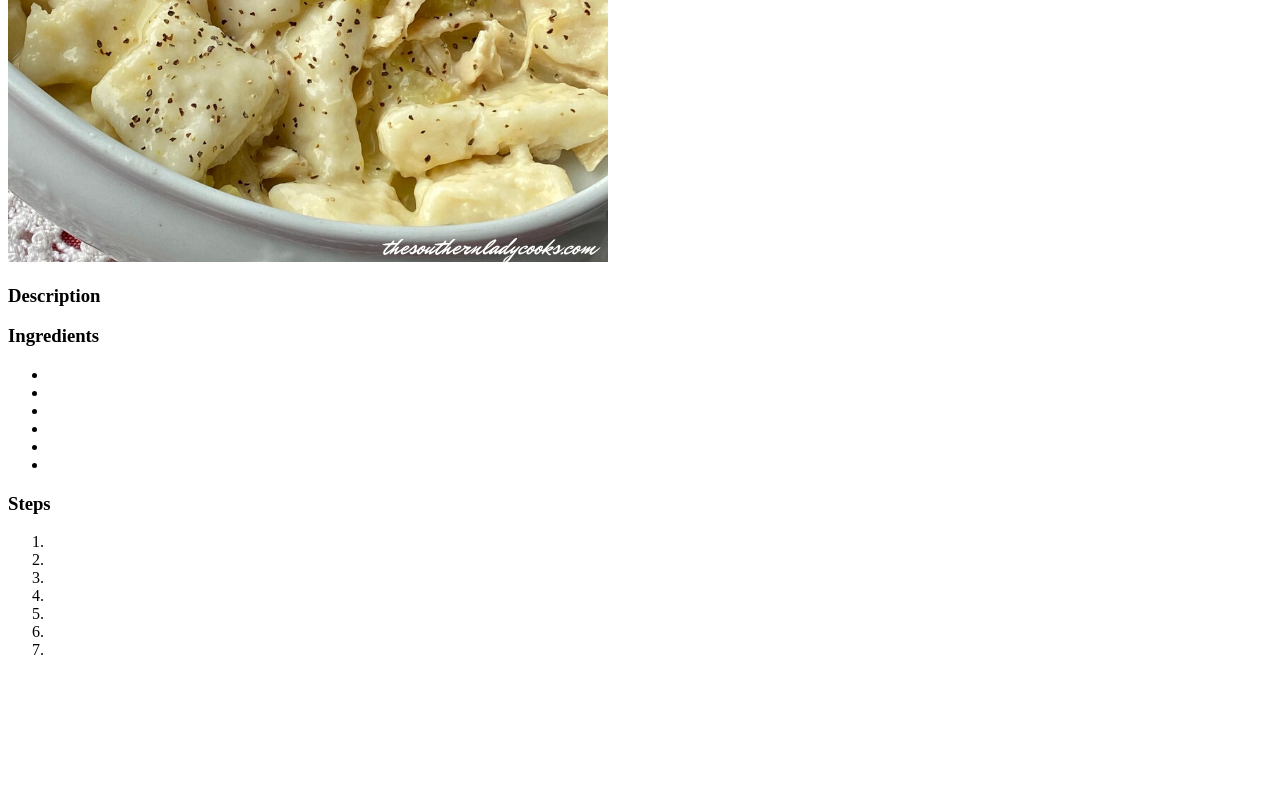
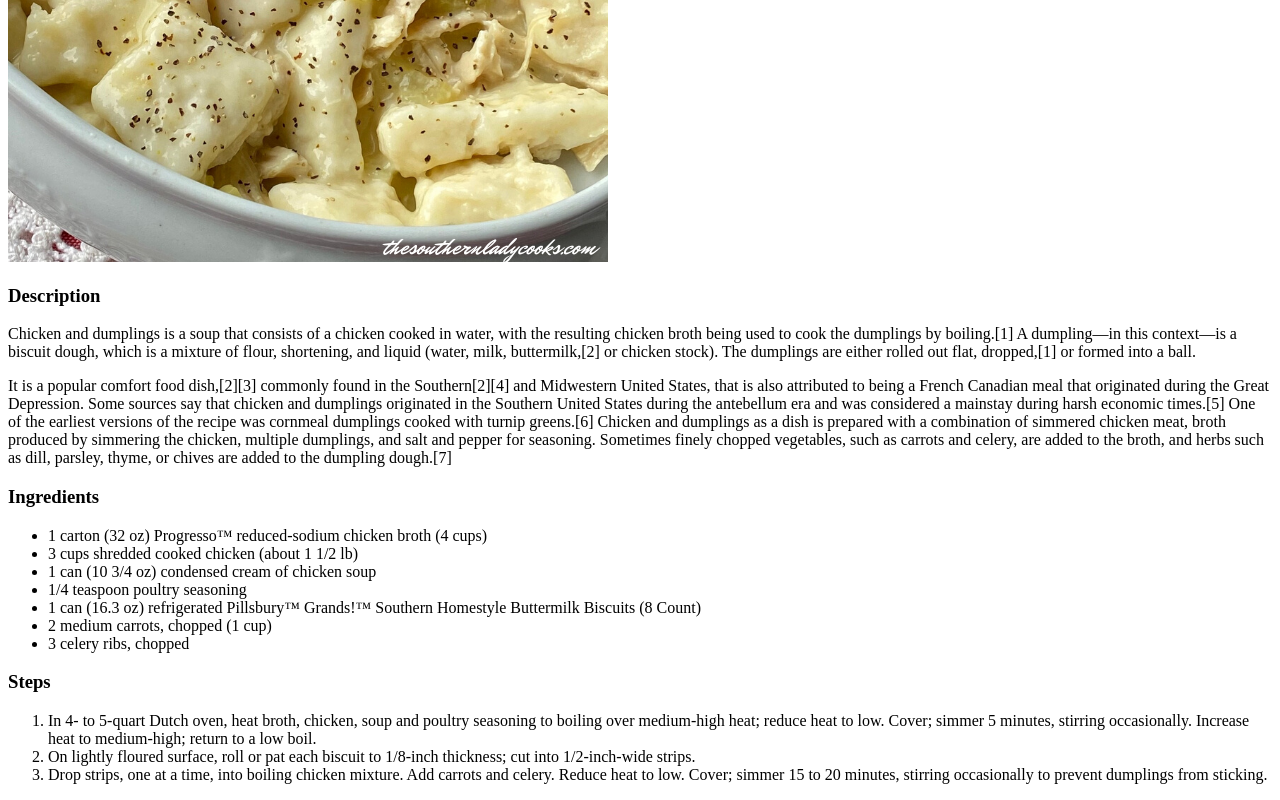
Before and after one commit to cockerhamsg/odin-recipes, a plain HTML site: page recipes/chickendumps.html in a window 1280 px wide. Shown: the part 568-1368 px from the top of the page. Before the commit the page ends 1243 px from the top, so only its background shows below. Drawn offline with Linux system fonts and the light colour scheme; files whose address does not match are found by name.

Commit message:
Add chicken dumplings content

```diff
--- a/recipes/chickendumps.html
+++ b/recipes/chickendumps.html
@@ -14,28 +14,41 @@
     <img src="/home/graham/repos/odin-recipes/photos/chickdump.png" alt="photo of chicken and dumplings">
 
     <h3>Description</h3>
-    <p></p>
-    <p></p>
+    <p>Chicken and dumplings is a soup that consists of a chicken cooked in water, with the resulting chicken broth
+        being used to cook the dumplings by boiling.[1] A dumpling—in this context—is a biscuit dough, which is a
+        mixture of flour, shortening, and liquid (water, milk, buttermilk,[2] or chicken stock). The dumplings are
+        either rolled out flat, dropped,[1] or formed into a ball.</p>
+    <p>It is a popular comfort food dish,[2][3] commonly found in the Southern[2][4] and Midwestern United States, that
+        is also attributed to being a French Canadian meal that originated during the Great Depression. Some sources say
+        that chicken and dumplings originated in the Southern United States during the antebellum era and was considered
+        a mainstay during harsh economic times.[5] One of the earliest versions of the recipe was cornmeal dumplings
+        cooked with turnip greens.[6] Chicken and dumplings as a dish is prepared with a combination of simmered chicken
+        meat, broth produced by simmering the chicken, multiple dumplings, and salt and pepper for seasoning. Sometimes
+        finely chopped vegetables, such as carrots and celery, are added to the broth, and herbs such as dill, parsley,
+        thyme, or chives are added to the dumpling dough.[7]</p>
 
     <h3>Ingredients</h3>
     <ul>
-        <li></li>
-        <li></li>
-        <li></li>
-        <li></li>
-        <li></li>
-        <li></li>
+        <li>1 carton (32 oz) Progresso™ reduced-sodium chicken broth (4 cups)
+        </li>
+        <li>3 cups shredded cooked chicken (about 1 1/2 lb)</li>
+        <li>1 can (10 3/4 oz) condensed cream of chicken soup</li>
+        <li>1/4 teaspoon poultry seasoning</li>
+        <li>1 can (16.3 oz) refrigerated Pillsbury™ Grands!™ Southern Homestyle Buttermilk Biscuits (8 Count)</li>
+        <li>2 medium carrots, chopped (1 cup)</li>
+        <li>3 celery ribs, chopped</li>
     </ul>
 
     <h3>Steps</h3>
     <ol>
-        <li></li>
-        <li></li>
-        <li></li>
-        <li></li>
-        <li></li>
-        <li></li>
-        <li></li>
+        <li>In 4- to 5-quart Dutch oven, heat broth, chicken, soup and poultry seasoning to boiling over medium-high
+            heat; reduce heat to low. Cover; simmer 5 minutes, stirring occasionally. Increase heat to medium-high;
+            return to a low boil.</li>
+        <li>
+            On lightly floured surface, roll or pat each biscuit to 1/8-inch thickness; cut into 1/2-inch-wide strips.
+        </li>
+        <li>Drop strips, one at a time, into boiling chicken mixture. Add carrots and celery. Reduce heat to low. Cover;
+            simmer 15 to 20 minutes, stirring occasionally to prevent dumplings from sticking.</li>
     </ol>
 </body>
 
```
